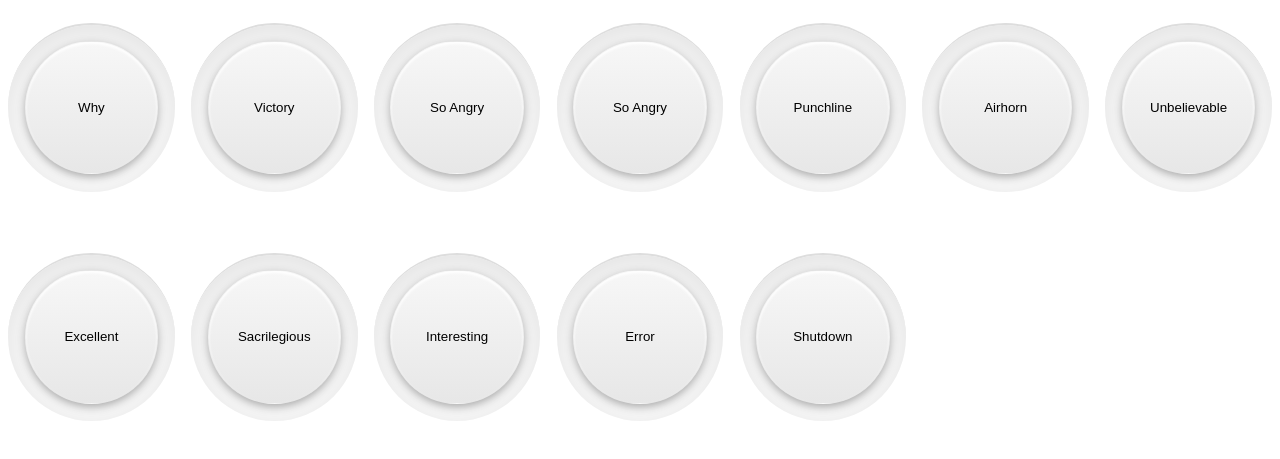
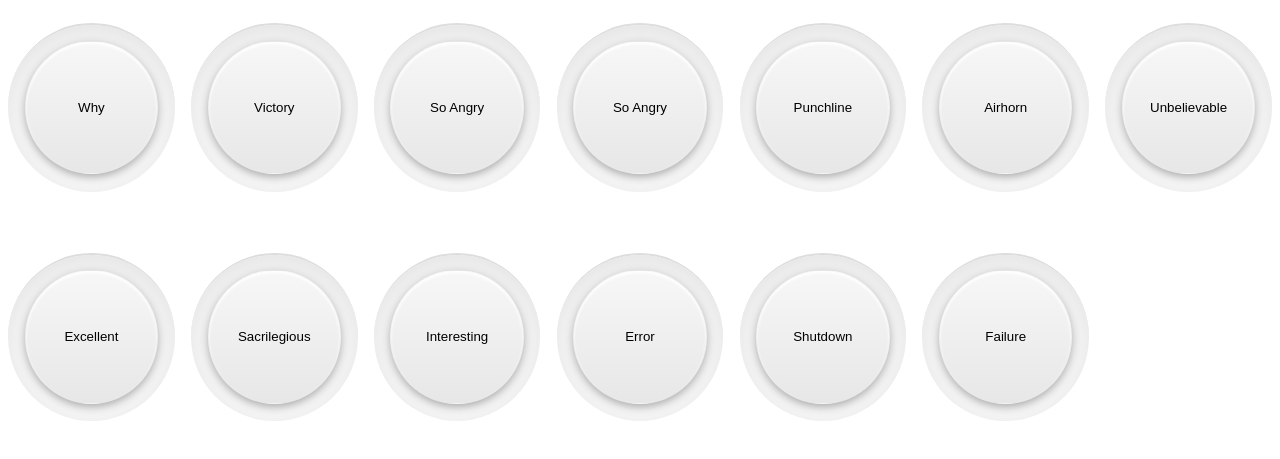
Before and after one commit to huijing/soundboard, a website: page index.html in a window 1280 px wide. Shown: the part 79-538 px from the top of the page. Drawn offline with Linux system fonts and the light colour scheme.

Commit message:
Add interface for failure

```diff
--- a/index.html
+++ b/index.html
@@ -40,6 +40,7 @@
     <audio id="interesting" src="sounds/interesting.mp3"></audio>
     <audio id="error" src="sounds/error.mp3"></audio>
     <audio id="shutdown" src="sounds/shutdown.mp3"></audio>
+    <audio id="failure" src="sounds/failure.mp3"></audio>
 
     <div class="buttons">
       <button data-sound="why">Why</button>
@@ -54,6 +55,7 @@
       <button data-sound="interesting">Interesting</button>
       <button data-sound="error">Error</button>
       <button data-sound="shutdown">Shutdown</button>
+      <button data-sound="failure">Failure</button>
     </div>
 
   </main>
```
